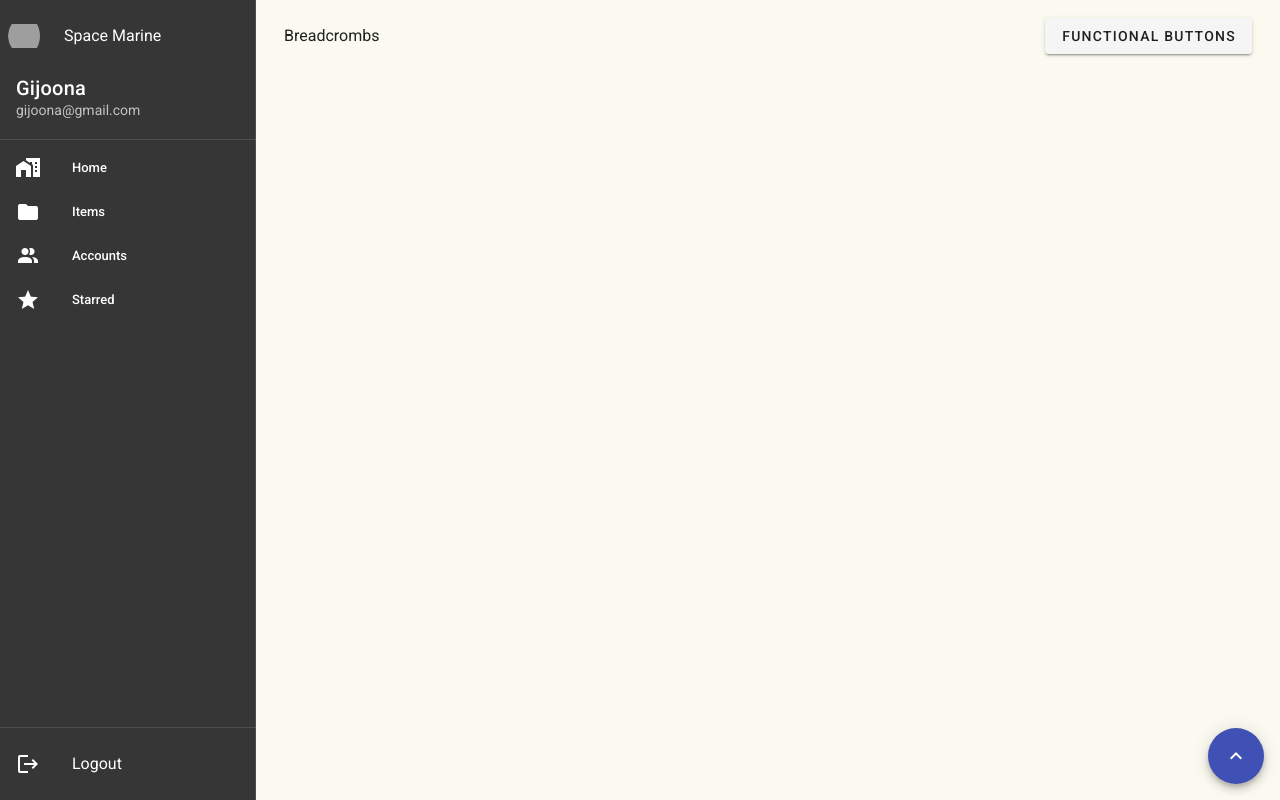
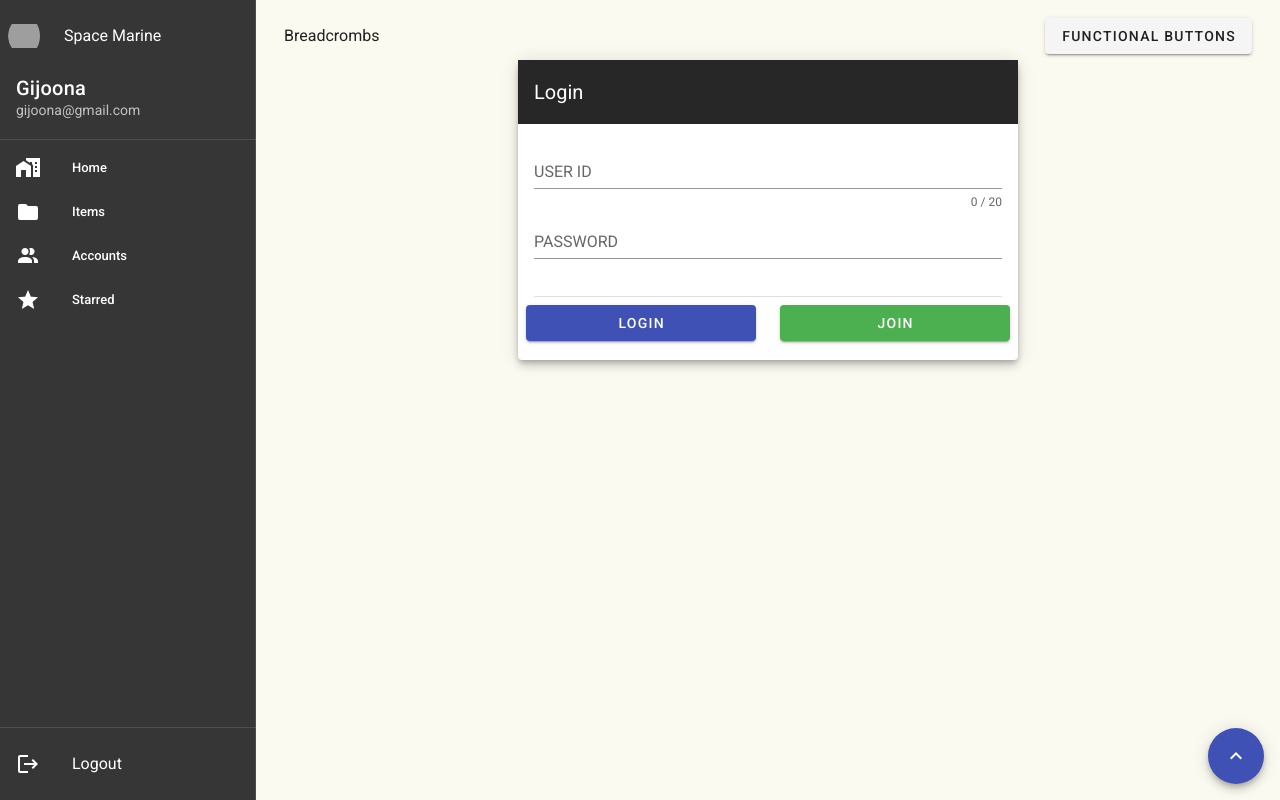
Before and after one commit to gijoona/sm-admin, a Vue app: page /login in a window 1280 px wide. Built offline with nearby package versions, Linux system fonts and the light colour scheme; grey boxes are pictures that could not be loaded.

Commit message:
added login

```diff
--- a/src/main.js
+++ b/src/main.js
@@ -3,14 +3,11 @@ import App from './App.vue'
 import vuetify from './plugins/vuetify'
 import store from './store'
 import router from './router'
-import axios from 'axios'
 import Vuex from 'vuex'
 
 Vue.use(Vuex)
 
 Vue.config.productionTip = false
-
-Vue.prototype.$http = axios
 
 new Vue({
   vuetify,
--- /dev/null
+++ b/src/plugins/axios.js
@@ -0,0 +1,58 @@
+import axios from 'axios';
+
+import store from './../store';
+
+// axios 인스턴스를 생성합니다.
+const instance = axios.create({
+  baseURL: 'http://ec2-3-12-199-144.us-east-2.compute.amazonaws.com:5000',
+  timeout: 1000
+});
+
+/*
+    1. 요청 인터셉터
+    2개의 콜백 함수를 받습니다.
+*/
+instance.interceptors.request.use(
+  function (config) {
+    // 요청 성공 직전 호출.
+    // axios 설정값을 넣습니다. (사용자 정의 설정도 추가 가능)
+    config.headers.Authorization = `Bearer ${sessionStorage.getItem('access_token')}`;
+    return config;
+  },
+  function (error) {
+    // 요청 에러 직전 호출됩니다.
+    return Promise.reject(error);
+  }
+);
+
+/*
+  2. 응답 인터셉터
+  2개의 콜백 함수를 받습니다.
+*/
+instance.interceptors.response.use(
+  function (response) {
+  /*
+    http status가 200인 경우 응답 성공 직전 호출.
+    .then() 으로 이어집니다.
+  */
+    return response;
+  },
+
+  function (error) {
+  /*
+    http status가 200이 아닌 경우 응답 에러 직전 호출.
+    .catch() 으로 이어집니다.
+  */
+    if (error.response.status === 401) {
+      console.log('Unauthorized');
+      if (store.getters['user/isLogin']) {
+        alert('세션이 만료되었습니다.');
+      } else {
+        alert('로그인이 필요합니다.');
+      }
+    }
+    return Promise.reject(error);
+  }
+);
+
+export default instance;
--- a/src/router/index.js
+++ b/src/router/index.js
@@ -3,6 +3,9 @@ import VueRouter from 'vue-router'
 import Main from '../views/Main.vue'
 import Items from '../views/Items.vue'
 import Accounts from '../views/Accounts.vue'
+import Login from '../views/Login.vue'
+
+import store from './../store'
 
 Vue.use(VueRouter)
 
@@ -10,17 +13,25 @@ const routes = [
   {
     path: '/',
     name: 'Main',
-    component: Main
+    component: Main,
+    meta: { requiresAuth: true }
   },
   {
     path: '/items',
     name: 'Items',
-    component: Items
+    component: Items,
+    meta: { requiresAuth: true }
   },
   {
     path: '/accounts',
     name: 'Accounts',
-    component: Accounts
+    component: Accounts,
+    meta: { requiresAuth: true }
+  },
+  {
+    path: '/login',
+    name: 'Login',
+    component: Login
   }
 ]
 
@@ -30,4 +41,19 @@ const router = new VueRouter({
   routes
 })
 
+router.beforeEach((to, from, next) => {
+  if (to.matched.some(record => record.meta.requiresAuth)) {
+    if (!store.getters['user/isLogin']) {
+      next({
+        path: '/login',
+        query: { redirect: to.fullPath }
+      })
+    } else {
+      next()
+    }
+  } else {
+    next()
+  }
+})
+
 export default router
--- a/src/store/index.js
+++ b/src/store/index.js
@@ -3,6 +3,7 @@ import Vuex from 'vuex'
 import category from './modules/category.store'
 import item from './modules/item.store'
 import account from './modules/account.store'
+import user from './modules/user.store'
 
 Vue.use(Vuex)
 
@@ -13,6 +14,7 @@ export default new Vuex.Store({
     item,
     category,
     account,
+    user
   },
   strict: debug,
   // plugins: debug ? [createLogger()] : []
--- a/src/store/modules/account.store.js
+++ b/src/store/modules/account.store.js
@@ -1,4 +1,4 @@
-import axios from 'axios'
+import instance from './../../plugins/axios';
 
 // initial state
 const state = () => ({
@@ -33,9 +33,8 @@ const getters = {
 const actions = {
   async find({ commit, state }, payload) {
     commit('enableLoading');
-    await axios
-              .get(`http://ec2-3-12-199-144.us-east-2.compute.amazonaws.com:5000/users/find?page=${state.pageNum}&limit=${state.limit}&search=${payload.search}`)
-              // .get(`http://localhost:5000/users/find?page=${state.pageNum}&limit=${state.limit}&search=${payload.search}`)
+    await instance
+              .get(`/users/find?page=${state.pageNum}&limit=${state.limit}&search=${payload.search}`)
               .then(res => {
                 commit('setTotal', res.data.count);
                 if (res.data.rows.length > 0) commit('setAccounts', res.data.rows);
@@ -44,16 +43,14 @@ const actions = {
   },
   async save({ dispatch, commit }, payload) {
     commit('enableLoading');
-    await axios
-              .post('http://ec2-3-12-199-144.us-east-2.compute.amazonaws.com:5000/users/save', payload.savedItem )
-              // .post('http://localhost:5000/users/save', payload.savedItem )
+    await instance
+              .post('/users/save', payload.savedItem )
               .then(() => dispatch('find', { search: '' }));
   },
   async delete({ dispatch, commit }, payload) {
     commit('enableLoading');
-    await axios
-              .delete(`http://ec2-3-12-199-144.us-east-2.compute.amazonaws.com:5000/users/remove/${payload.id}`)
-              // .delete(`http://localhost:5000/users/remove/${payload.id}`)
+    await instance
+              .delete(`/users/remove/${payload.id}`)
               .then(() => dispatch('find', { search: '' }));
   }
 }
--- a/src/store/modules/item.store.js
+++ b/src/store/modules/item.store.js
@@ -1,4 +1,4 @@
-import axios from 'axios'
+import instance from './../../plugins/axios';
 
 // initial state
 const state = () => ({
@@ -33,9 +33,8 @@ const getters = {
 const actions = {
   async find({ commit, state }, payload) {
     commit('enableLoading');
-    await axios
-              .get(`http://ec2-3-12-199-144.us-east-2.compute.amazonaws.com:5000/items/find?page=${state.pageNum}&limit=${state.limit}&search=${payload.search}`)
-              // .get(`http://localhost:5000/items/find?page=${state.pageNum}&limit=${state.limit}&search=${payload.search}`)
+    await instance
+              .get(`/items/find?page=${state.pageNum}&limit=${state.limit}&search=${payload.search}`)
               .then(res => {
                 commit('setTotal', res.data.count);
                 if (res.data.rows.length > 0) commit('setItems', res.data.rows);
@@ -44,16 +43,14 @@ const actions = {
   },
   async save({ dispatch, commit }, payload) {
     commit('enableLoading');
-    await axios
-              .post('http://ec2-3-12-199-144.us-east-2.compute.amazonaws.com:5000/items/save', payload.savedItem )
-              // .post('http://localhost:5000/items/save', payload.savedItem )
+    await instance
+              .post('/items/save', payload.savedItem )
               .then(() => dispatch('find', { search: '' }));
   },
   async delete({ dispatch, commit }, payload) {
     commit('enableLoading');
-    await axios
-              .delete(`http://ec2-3-12-199-144.us-east-2.compute.amazonaws.com:5000/items/remove/${payload.code}`)
-              // .delete(`http://localhost:5000/items/remove/${payload.code}`)
+    await instance
+              .delete(`/items/remove/${payload.code}`)
               .then(() => dispatch('find', { search: '' }));
   }
 }
--- /dev/null
+++ b/src/store/modules/user.store.js
@@ -0,0 +1,73 @@
+import instance from './../../plugins/axios';
+
+// initial state
+const state = () => ({
+  username: '',
+  password: '',
+  userinfo: {},
+  isLogin: false
+})
+
+// getters
+const getters = {
+  username(state) {
+    return state.username;
+  },
+  password(state) {
+    return state.password;
+  },
+  userinfo(state) {
+    return state.userinfo;
+  },
+  isLogin(state) {
+    return state.isLogin;
+  }
+}
+
+// actions
+const actions = {
+  async login({ commit, state }) {
+    await instance
+            .post('/auth/login', { username: state.username, password: state.password })
+            .then(res => {
+              commit('loginSuccess', res.data);
+            })
+            .catch(err => {
+              console.error(err);
+              commit('setUsername', '');
+              commit('setPassword', '');
+              alert('로그인 정보를 확인해주세요.');
+            })
+  },
+  logout({commit}) {
+    commit('logoutSuccess');
+  }
+}
+
+// mutations
+const mutations = {
+  setUsername(state, payload) {
+    state.username = payload;
+  },
+  setPassword(state, payload) {
+    state.password = payload;
+  },
+  loginSuccess(state, payload) {
+    sessionStorage.setItem('userinfo', payload.user);
+    sessionStorage.setItem('access_token', payload.access_token);
+    state.userinfo = payload.user;
+    state.isLogin = true;
+  },
+  logoutSuccess(state) {
+    state.userinfo = {};
+    state.isLogin = false;
+  }
+}
+
+export default {
+  namespaced: true,
+  state,
+  getters,
+  actions,
+  mutations
+}
--- /dev/null
+++ b/src/views/Login.vue
@@ -0,0 +1,112 @@
+<template>
+  <v-sheet
+    color="transparent"
+    class="d-flex align-center justify-center"
+    style="width:100%; height:100%;"
+  >
+    <v-card
+      class="elevation-6"
+      width="500"
+      height="300"
+    >
+      <v-toolbar
+        flat
+        tile
+        dark
+        color="dark"
+      >
+        <v-toolbar-title>Login</v-toolbar-title>
+      </v-toolbar>
+
+      <v-card-text>
+        <v-form
+          v-model="valid"
+        >
+          <v-text-field
+            v-model="username"
+            :counter="20"
+            :roles="usernameRules"
+            label="USER ID"
+            required
+          ></v-text-field>
+          <v-text-field
+            v-model="password"
+            label="PASSWORD"
+            type="password"
+            required
+          ></v-text-field>
+        </v-form>
+      </v-card-text>
+
+      <v-divider
+        class="mx-4"
+      ></v-divider>
+
+      <v-card-actions>
+        <v-row>
+          <v-col>
+            <v-btn
+              block
+              dark
+              color="indigo"
+              @click="login"
+            >Login</v-btn>
+          </v-col>
+          <v-col>
+            <v-btn
+              block
+              dark
+              color="green"
+            >Join</v-btn>
+          </v-col>
+        </v-row>
+      </v-card-actions>
+    </v-card>
+  </v-sheet>
+</template>
+<script>
+export default {
+  name: 'Login',
+  data() {
+    return {
+      valid: true,
+      usernameRules: [
+        v => !!v || 'ID is required',
+        v => (v && v.length >= 5) || 'ID must be more than 5 characters',
+        v => (v && v.length <= 20) || 'ID must be less than 20 characters',
+      ],
+    }
+  },
+  watch: {
+    isLogin(val) {
+      if (val) this.$router.push('/');
+    }
+  },
+  computed: {
+    username: {
+      get() {
+        return this.$store.getters['user/username'];
+      },
+      set(val) {
+        this.$store.commit('user/setUsername', val);
+      }
+    },
+    password: {
+      get() {
+        return this.$store.getters['user/password'];
+      },
+      set(val) {
+        this.$store.commit('user/setPassword', val);
+      }
+    },
+    isLogin() {
+      return this.$store.getters['user/isLogin'];
+    }
+  },
+  methods: {
+    login() {
+      this.$store.dispatch('user/login');
+    }
+  }
+}
+</script>
```
